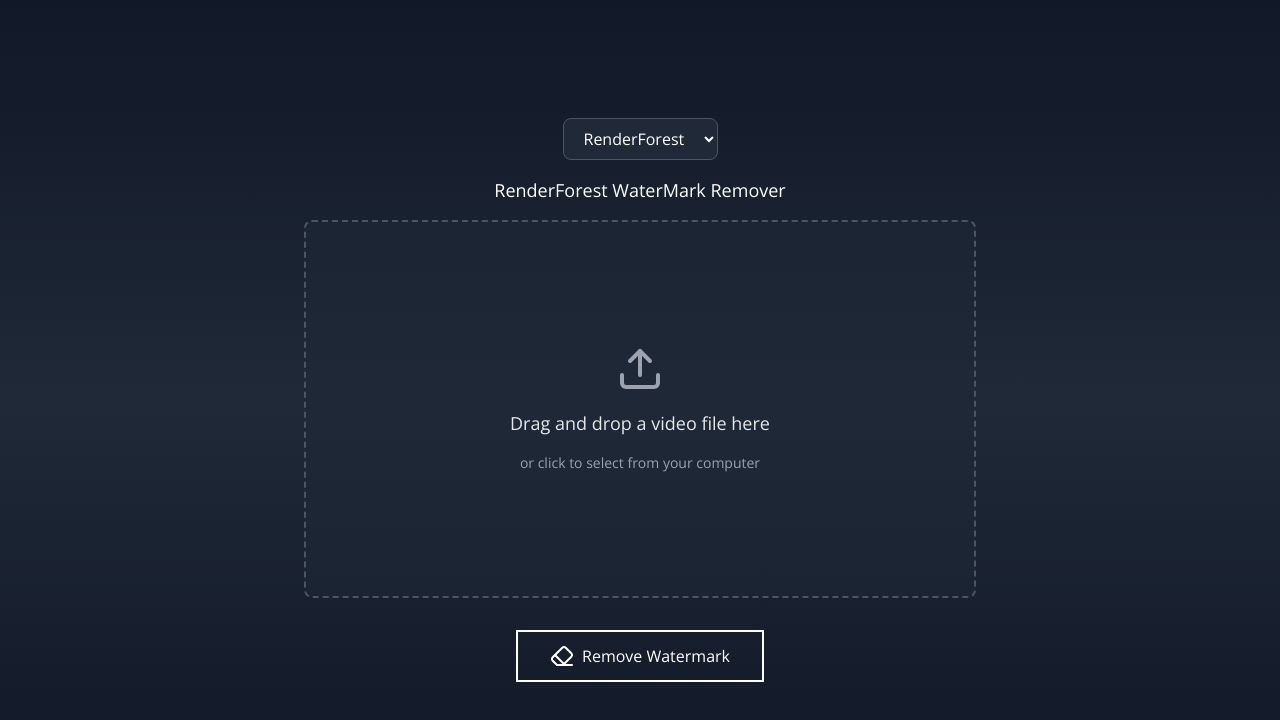
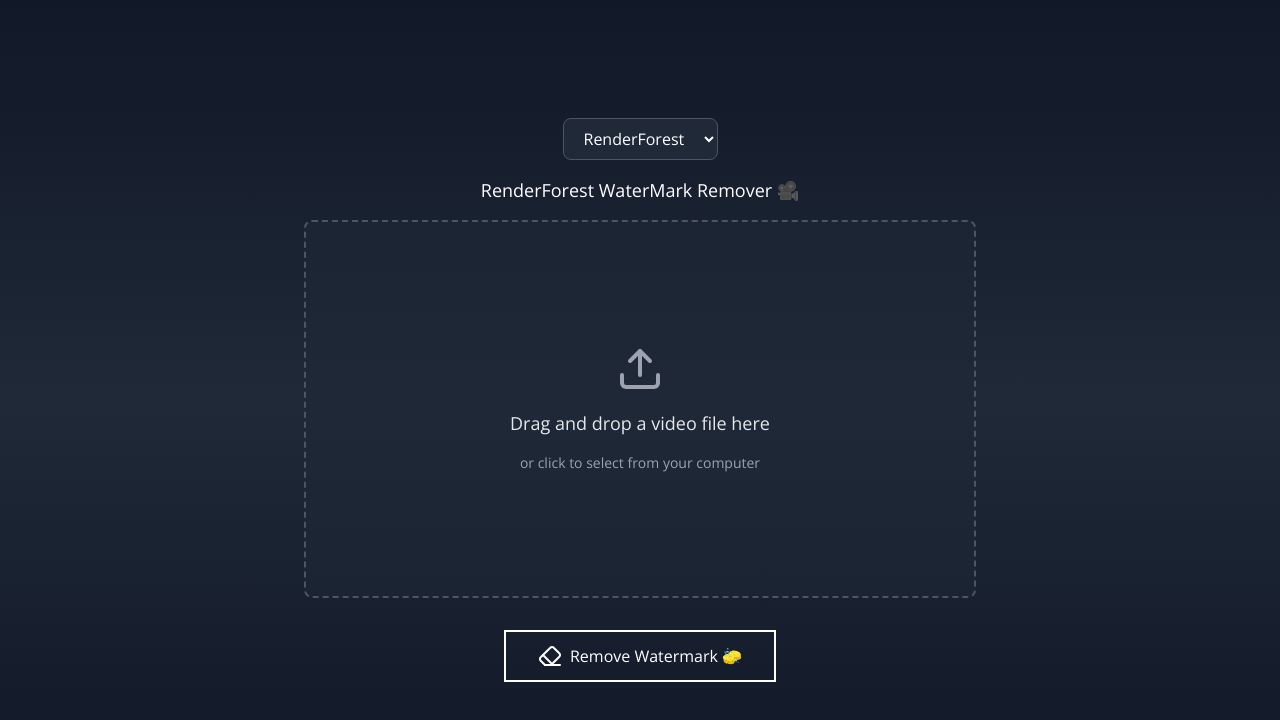
Before and after one commit to winninggodspower/video-watermark-remover, a React (Vite) app in the folder React/: page / in a window 1280 px wide. Shown: the top 720 px of the page. Built offline with nearby package versions, Linux system fonts and the light colour scheme; no server answers.

Commit message:
feat: enhance UI with emojis

```diff
--- a/React/src/App.jsx
+++ b/React/src/App.jsx
@@ -145,8 +145,8 @@
           </select>
         )}
       </div>
-      <h1 className="text-white font-clashBold mb-4 text-lg">
-        {videoType === "renderforest" ? "RenderForest" : "CapCut"} WaterMark Remover
+      <h1 className="text-white font-medium mb-4 text-lg">
+        {videoType === "renderforest" ? "RenderForest" : "CapCut"} WaterMark Remover 🎥
       </h1>
       <div
         className={`
@@ -196,7 +196,7 @@
         >
           <Eraser className="mr-2 z-10" />
           <span className="absolute inset-0 bg-white transition-all duration-300 transform -translate-x-full group-hover:translate-x-0"></span>
-          <span className="relative z-10">Remove Watermark</span>
+          <span className="relative z-10">Remove Watermark 🧽</span>
         </button>
         {processedVideoUrl && !isDownloading && (
           <a
@@ -205,16 +205,16 @@
             className="px-8 py-3 border-2 border-green-500 text-green-500 hover:text-white hover:bg-green-500 hover:scale-105 transition-all duration-300 relative overflow-hidden group flex items-center"
           >
             <Download className="mr-2" />
-            <span className="relative z-10">Download Processed Video</span>
+            <span className="relative z-10">Download Processed Video </span>
           </a>
         )}
         {isDownloading && (
           <div className="px-8 py-3 border-2 border-green-500 text-green-500 flex items-center">
-            <span className="relative z-10">Downloading...</span>
+            <span className="relative z-10">Downloading... ⏳</span>
           </div>
         )}
       </div>
-      {isProcessing && <div className="mt-4 text-white">Processing: {progress.toFixed(2)}%</div>}
+      {isProcessing && <div className="mt-4 text-white">Processing: {progress.toFixed(2)}% ⏳</div>}
     </div>
   )
 }
```
